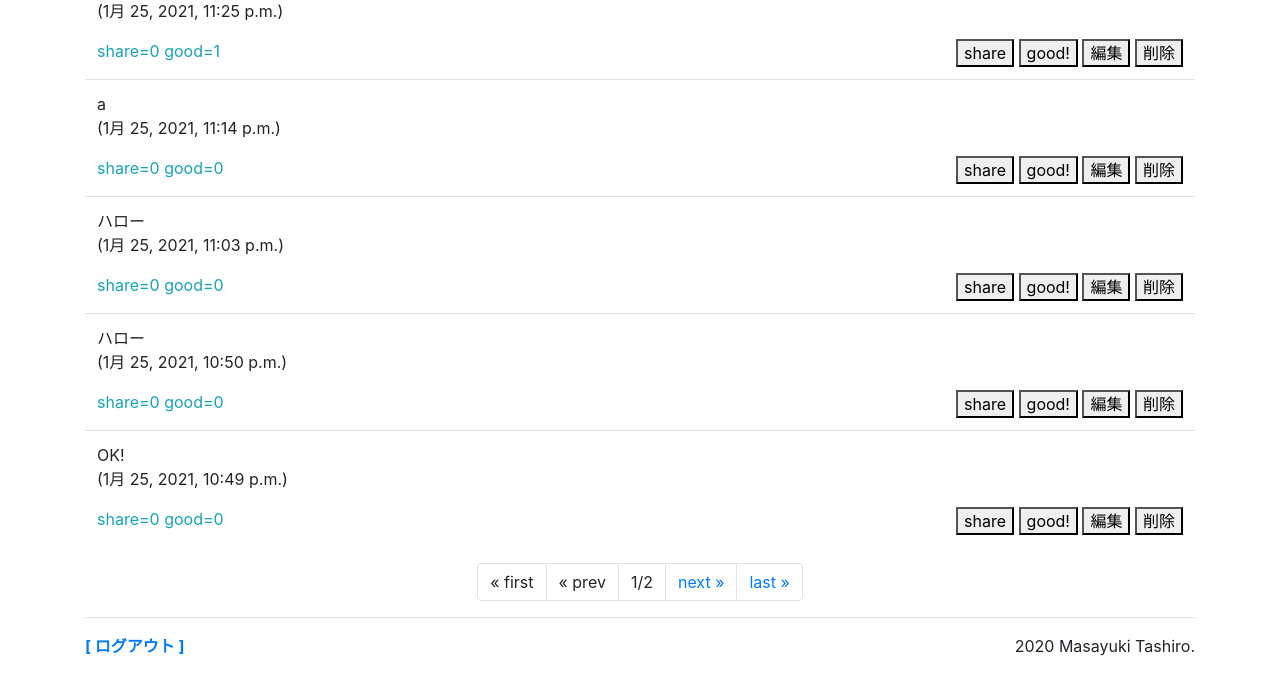
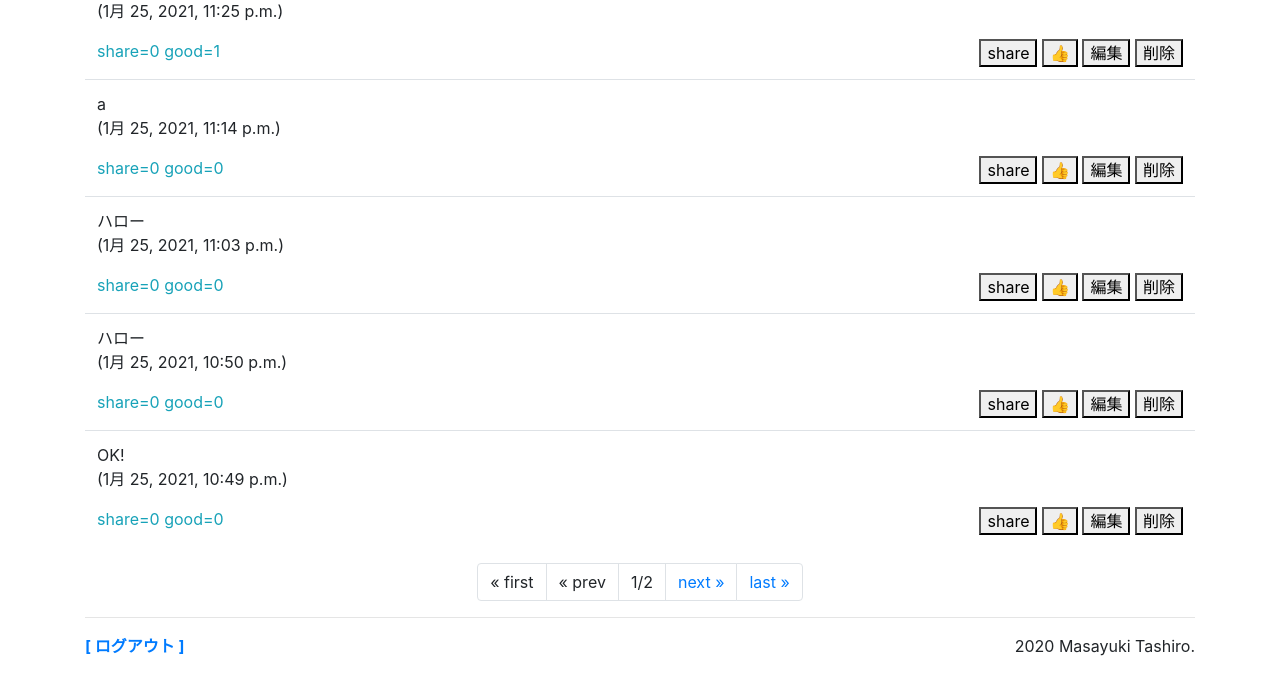
Before and after one commit to Malice30722/-, a Django app: page /sns/ in a window 1280 px wide. Shown: the part 1958-2632 px from the top of the page. Run offline with Django 3.2, Linux system fonts and the light colour scheme; a user stored in the database is signed in; data comes from the database, SQL or seed files in the repository; data that the repository does not hold is empty; some libraries are stand-ins or nearby versions.

Commit message:
goodボタンのデザイン変更

```diff
--- a/sns/templates/sns/index.html
+++ b/sns/templates/sns/index.html
@@ -61,7 +61,7 @@ function sendGroupForm(page) {
         <a href="{% url 'share' item.id %}">
             <button class="py-0">share</button></a>
         <a href="{% url 'good' item.id %}">
-            <button class="py-0">good!</button></a>
+            <button class="py-0">&#x1f44d;</button></a>
         {% if item.owner == login_user %}
         <a href="{% url 'edit' item.id %}">
             <button class="py-0">編集</button></a>
```
